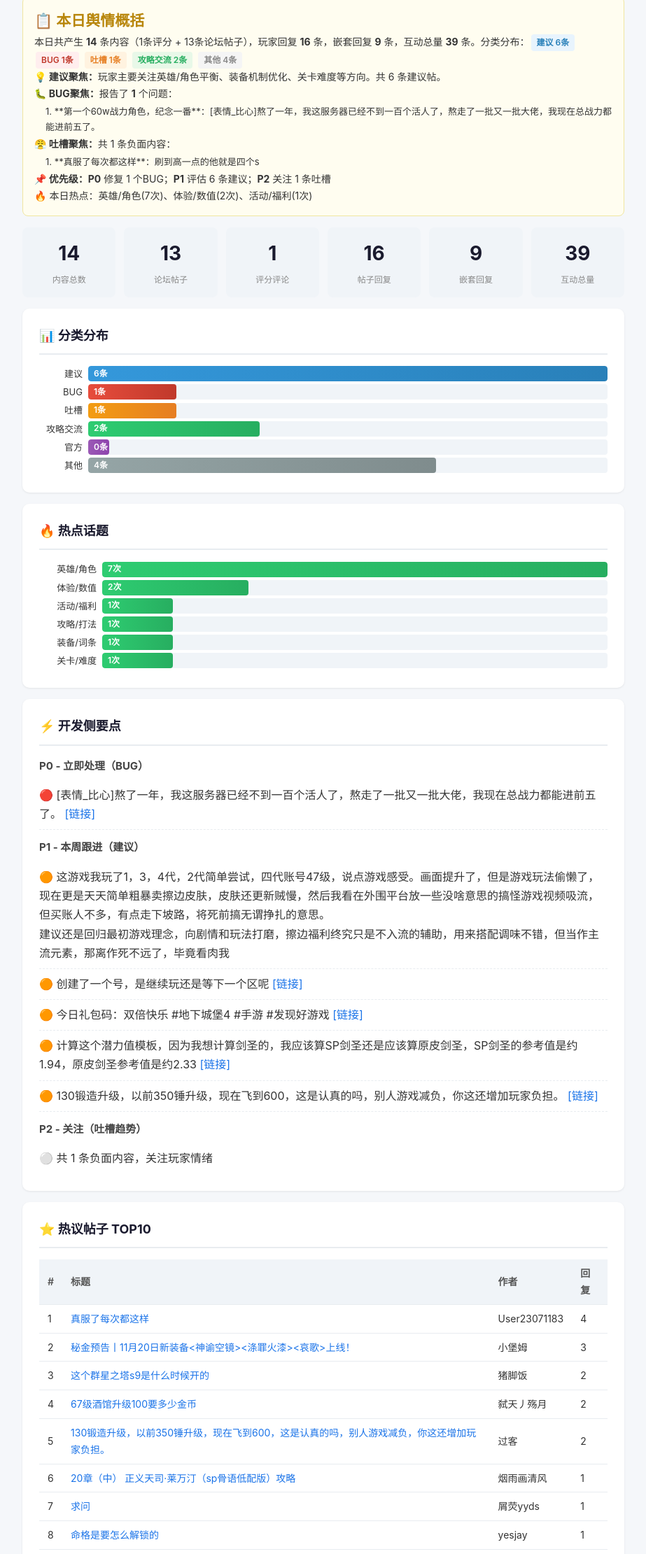
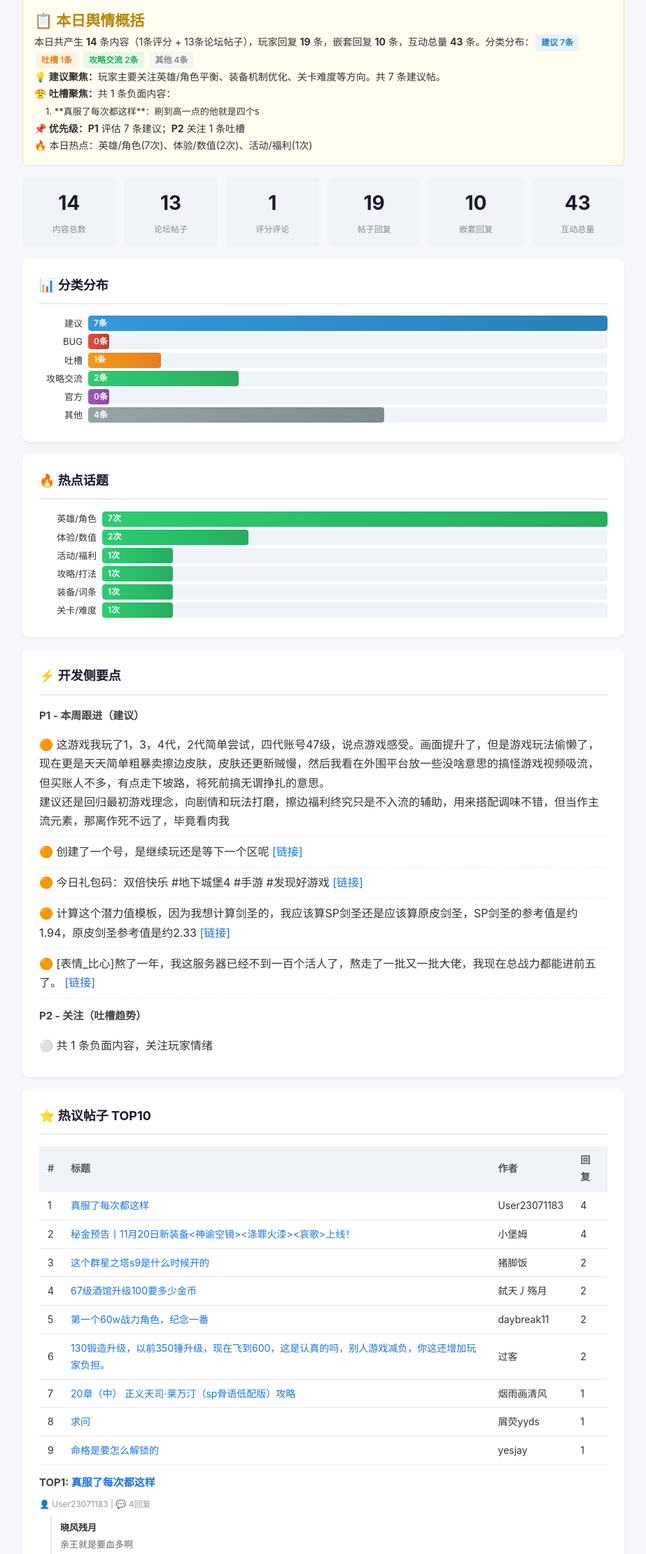
Before and after one commit to linyy663/dungeon4-monitor, a plain HTML site: page daily/index.html in a window 1280 px wide. Shown: the part 205-2426 px from the top of the page at 70% size, without its empty margins (178-1101 px from the left). Drawn offline with Linux system fonts and the light colour scheme.

Commit message:
deploy: b9482d4f5768ad2b2b747aeeb1f51fa1face301c

```diff
--- a/daily/index.html
+++ b/daily/index.html
@@ -66,33 +66,31 @@ a:hover{text-decoration:underline}
 <div class="container">
 <div class="header" style="background:linear-gradient(135deg,#0f3460,#16213e)">
 <h1>地下城堡4 TapTap 舆情日报</h1>
-<div class="meta">📅 2026-11-18 &nbsp;|&nbsp; 🕐 生成: 2026-11-19 02:01 &nbsp;|&nbsp; 📡 数据来源: TapTap</div>
+<div class="meta">📅 2026-11-18 &nbsp;|&nbsp; 🕐 生成: 2026-11-19 05:55 &nbsp;|&nbsp; 📡 数据来源: TapTap</div>
 </div>
 <div class="summary-box"><h2>📋 本日舆情概括</h2>
-<p>本日共产生 <strong>14</strong> 条内容（1条评分 + 13条论坛帖子），玩家回复 <strong>16</strong> 条，嵌套回复 <strong>9</strong> 条，互动总量 <strong>39</strong> 条。分类分布：<span class="tag tag-suggest">建议 6条</span> <span class="tag tag-bug">BUG 1条</span> <span class="tag tag-complain">吐槽 1条</span> <span class="tag tag-guide">攻略交流 2条</span> <span class="tag tag-other">其他 4条</span></p>
-<p><strong>💡 建议聚焦：</strong>玩家主要关注英雄/角色平衡、装备机制优化、关卡难度等方向。共 6 条建议帖。</p>
-<p><strong>🐛 BUG聚焦：</strong>报告了 <strong>1</strong> 个问题：</p>
-<p style="margin:2px 0 2px 16px;font-size:13px">1. **第一个60w战力角色，纪念一番**：[表情_比心]熬了一年，我这服务器已经不到一百个活人了，熬走了一批又一批大佬，我现在总战力都能进前五了。</p>
+<p>本日共产生 <strong>14</strong> 条内容（1条评分 + 13条论坛帖子），玩家回复 <strong>19</strong> 条，嵌套回复 <strong>10</strong> 条，互动总量 <strong>43</strong> 条。分类分布：<span class="tag tag-suggest">建议 7条</span> <span class="tag tag-complain">吐槽 1条</span> <span class="tag tag-guide">攻略交流 2条</span> <span class="tag tag-other">其他 4条</span></p>
+<p><strong>💡 建议聚焦：</strong>玩家主要关注英雄/角色平衡、装备机制优化、关卡难度等方向。共 7 条建议帖。</p>
 <p><strong>😤 吐槽聚焦：</strong>共 1 条负面内容：</p>
 <p style="margin:2px 0 2px 16px;font-size:13px">1. **真服了每次都这样**：刷到高一点的他就是四个s</p>
-<p><strong>📌 优先级：</strong><strong>P0</strong> 修复 1 个BUG；<strong>P1</strong> 评估 6 条建议；<strong>P2</strong> 关注 1 条吐槽</p>
+<p><strong>📌 优先级：</strong><strong>P1</strong> 评估 7 条建议；<strong>P2</strong> 关注 1 条吐槽</p>
 <p>🔥 本日热点：英雄/角色(7次)、体验/数值(2次)、活动/福利(1次)</p>
 </div>
 <div class="stats-grid">
 <div class="stat-box"><div class="num">14</div><div class="label">内容总数</div></div>
 <div class="stat-box"><div class="num">13</div><div class="label">论坛帖子</div></div>
 <div class="stat-box"><div class="num">1</div><div class="label">评分评论</div></div>
-<div class="stat-box"><div class="num">16</div><div class="label">帖子回复</div></div>
-<div class="stat-box"><div class="num">9</div><div class="label">嵌套回复</div></div>
-<div class="stat-box"><div class="num">39</div><div class="label">互动总量</div></div>
+<div class="stat-box"><div class="num">19</div><div class="label">帖子回复</div></div>
+<div class="stat-box"><div class="num">10</div><div class="label">嵌套回复</div></div>
+<div class="stat-box"><div class="num">43</div><div class="label">互动总量</div></div>
 </div>
 <div class="card"><h2>📊 分类分布</h2>
-<div class="bar-chart"><div class="bar-label">建议</div><div class="bar-track"><div class="bar-fill bar-suggest" style="width:100%">6条</div></div></div>
-<div class="bar-chart"><div class="bar-label">BUG</div><div class="bar-track"><div class="bar-fill bar-bug" style="width:17%">1条</div></div></div>
-<div class="bar-chart"><div class="bar-label">吐槽</div><div class="bar-track"><div class="bar-fill bar-complain" style="width:17%">1条</div></div></div>
-<div class="bar-chart"><div class="bar-label">攻略交流</div><div class="bar-track"><div class="bar-fill bar-guide" style="width:33%">2条</div></div></div>
+<div class="bar-chart"><div class="bar-label">建议</div><div class="bar-track"><div class="bar-fill bar-suggest" style="width:100%">7条</div></div></div>
+<div class="bar-chart"><div class="bar-label">BUG</div><div class="bar-track"><div class="bar-fill bar-bug" style="width:0%">0条</div></div></div>
+<div class="bar-chart"><div class="bar-label">吐槽</div><div class="bar-track"><div class="bar-fill bar-complain" style="width:14%">1条</div></div></div>
+<div class="bar-chart"><div class="bar-label">攻略交流</div><div class="bar-track"><div class="bar-fill bar-guide" style="width:29%">2条</div></div></div>
 <div class="bar-chart"><div class="bar-label">官方</div><div class="bar-track"><div class="bar-fill bar-official" style="width:0%">0条</div></div></div>
-<div class="bar-chart"><div class="bar-label">其他</div><div class="bar-track"><div class="bar-fill bar-other" style="width:67%">4条</div></div></div>
+<div class="bar-chart"><div class="bar-label">其他</div><div class="bar-track"><div class="bar-fill bar-other" style="width:57%">4条</div></div></div>
 </div>
 <div class="card"><h2>🔥 热点话题</h2>
 <div class="bar-chart"><div class="bar-label" style="width:90px">英雄/角色</div><div class="bar-track"><div class="bar-fill bar-guide" style="width:100%">7次</div></div></div>
@@ -103,10 +101,6 @@ a:hover{text-decoration:underline}
 <div class="bar-chart"><div class="bar-label" style="width:90px">关卡/难度</div><div class="bar-track"><div class="bar-fill bar-guide" style="width:14%">1次</div></div></div>
 </div>
 <div class="card"><h2>⚡ 开发侧要点</h2>
-<h3 class="p0">P0 - 立即处理（BUG）</h3>
-<div class="priority-item">🔴 [表情_比心]熬了一年，我这服务器已经不到一百个活人了，熬走了一批又一批大佬，我现在总战力都能进前五了。
- <a href="https://www.taptap.cn/moment/872136085163999379" target="_blank">[链接]</a>
-</div>
 <h3 class="p1">P1 - 本周跟进（建议）</h3>
 <div class="priority-item">🟠 这游戏我玩了1，3，4代，2代简单尝试，四代账号47级，说点游戏感受。画面提升了，但是游戏玩法偷懒了，现在更是天天简单粗暴卖擦边皮肤，皮肤还更新贼慢，然后我看在外围平台放一些没啥意思的搞怪游戏视频吸流，但买账人不多，有点走下坡路，将死前搞无谓挣扎的意思。<br />建议还是回归最初游戏理念，向剧情和玩法打磨，擦边福利终究只是不入流的辅助，用来搭配调味不错，但当作主流元素，那离作死不远了，毕竟看肉我
 </div>
@@ -120,21 +114,22 @@ a:hover{text-decoration:underline}
 <div class="priority-item">🟠 计算这个潜力值模板，因为我想计算剑圣的，我应该算SP剑圣还是应该算原皮剑圣，SP剑圣的参考值是约1.94，原皮剑圣参考值是约2.33
  <a href="https://www.taptap.cn/moment/872138339065530261" target="_blank">[链接]</a>
 </div>
-<div class="priority-item">🟠 130锻造升级，以前350锤升级，现在飞到600，这是认真的吗，别人游戏减负，你这还增加玩家负担。
- <a href="https://www.taptap.cn/moment/872082038587395063" target="_blank">[链接]</a>
+<div class="priority-item">🟠 [表情_比心]熬了一年，我这服务器已经不到一百个活人了，熬走了一批又一批大佬，我现在总战力都能进前五了。
+ <a href="https://www.taptap.cn/moment/872136085163999379" target="_blank">[链接]</a>
 </div>
 <h3 class="p2">P2 - 关注（吐槽趋势）</h3>
 <div class="priority-item">⚪ 共 1 条负面内容，关注玩家情绪</div>
 </div>
 <div class="card"><h2>⭐ 热议帖子 TOP10</h2><table><tr><th>#</th><th>标题</th><th>作者</th><th>回复</th></tr>
 <tr><td>1</td><td><a href="https://www.taptap.cn/moment/872265539664218458" target="_blank">真服了每次都这样</a></td><td>User23071183</td><td>4</td></tr>
-<tr><td>2</td><td><a href="https://www.taptap.cn/moment/872189737346007659" target="_blank">秘金预告丨11月20日新装备<神谕空镜><涤罪火漆><哀歌>上线！</a></td><td>小堡姆</td><td>3</td></tr>
+<tr><td>2</td><td><a href="https://www.taptap.cn/moment/872189737346007659" target="_blank">秘金预告丨11月20日新装备<神谕空镜><涤罪火漆><哀歌>上线！</a></td><td>小堡姆</td><td>4</td></tr>
 <tr><td>3</td><td><a href="https://www.taptap.cn/moment/872250269268705402" target="_blank">这个群星之塔s9是什么时候开的</a></td><td>猪脚饭</td><td>2</td></tr>
 <tr><td>4</td><td><a href="https://www.taptap.cn/moment/872228285084338482" target="_blank">67级酒馆升级100要多少金币</a></td><td>弑天丿殇月</td><td>2</td></tr>
-<tr><td>5</td><td><a href="https://www.taptap.cn/moment/872082038587395063" target="_blank">130锻造升级，以前350锤升级，现在飞到600，这是认真的吗，别人游戏减负，你这还增加玩家负担。</a></td><td>过客</td><td>2</td></tr>
-<tr><td>6</td><td><a href="https://www.taptap.cn/moment/872219361866157779" target="_blank">20章（中） 正义天司·莱万汀（sp骨语低配版）攻略</a></td><td>烟雨画清风</td><td>1</td></tr>
-<tr><td>7</td><td><a href="https://www.taptap.cn/moment/872138339065530261" target="_blank">求问</a></td><td>屑荧yyds</td><td>1</td></tr>
-<tr><td>8</td><td><a href="https://www.taptap.cn/moment/872138142495278961" target="_blank">命格是要怎么解锁的</a></td><td>yesjay</td><td>1</td></tr>
+<tr><td>5</td><td><a href="https://www.taptap.cn/moment/872136085163999379" target="_blank">第一个60w战力角色，纪念一番</a></td><td>daybreak11</td><td>2</td></tr>
+<tr><td>6</td><td><a href="https://www.taptap.cn/moment/872082038587395063" target="_blank">130锻造升级，以前350锤升级，现在飞到600，这是认真的吗，别人游戏减负，你这还增加玩家负担。</a></td><td>过客</td><td>2</td></tr>
+<tr><td>7</td><td><a href="https://www.taptap.cn/moment/872219361866157779" target="_blank">20章（中） 正义天司·莱万汀（sp骨语低配版）攻略</a></td><td>烟雨画清风</td><td>1</td></tr>
+<tr><td>8</td><td><a href="https://www.taptap.cn/moment/872138339065530261" target="_blank">求问</a></td><td>屑荧yyds</td><td>1</td></tr>
+<tr><td>9</td><td><a href="https://www.taptap.cn/moment/872138142495278961" target="_blank">命格是要怎么解锁的</a></td><td>yesjay</td><td>1</td></tr>
 </table>
 <h3>TOP1: <a href="https://www.taptap.cn/moment/872265539664218458" target="_blank">真服了每次都这样</a></h3>
 <div class="item-meta">👤 User23071183  |  💬 4回复</div>
@@ -145,14 +140,12 @@ a:hover{text-decoration:underline}
 <div class="comment-thread"><div class="comment-user">your41</div><div class="comment-text">亲王要高耐，亲王靠威力打输出的敏捷无所谓</div>
 </div>
 <h3>TOP2: <a href="https://www.taptap.cn/moment/872189737346007659" target="_blank">秘金预告丨11月20日新装备<神谕空镜><涤罪火漆><哀歌>上线！</a></h3>
-<div class="item-meta">👤 小堡姆  |  💬 3回复</div>
+<div class="item-meta">👤 小堡姆  |  💬 4回复</div>
+<div class="comment-thread"><div class="comment-user">九耀</div><div class="comment-text">这啥啊？生怕噶不了是吧？</div>
+</div>
 <div class="comment-thread"><div class="comment-user">无心思量</div><div class="comment-text">这饰品 超越萃合了。。都是刷伤害的</div>
 </div>
 <div class="comment-thread"><div class="comment-user">牧岭</div><div class="comment-text">火漆搭配回血手套有点玩法勒</div>
-</div>
-<div class="comment-thread"><div class="comment-user">大王叫我来巡山</div><div class="comment-text">第一，感觉弩和物理饰品有点强啊[表情_斜眼笑]</div>
-<div class="comment-thread"><div class="comment-user">↳ 消磨无聊时光</div><div class="comment-text">这弩没你想的那么强，只有不带奶+亵渎戒指，的环境才行，要不然就一白板。</div></div>
-<div class="comment-thread"><div class="comment-user">↳ 茶如人生</div><div class="comment-text">弩是矮子用的</div></div>
 </div>
 <h3>TOP3: <a href="https://www.taptap.cn/moment/872250269268705402" target="_blank">这个群星之塔s9是什么时候开的</a></h3>
 <div class="item-meta">👤 猪脚饭  |  💬 2回复</div>
@@ -169,15 +162,15 @@ a:hover{text-decoration:underline}
 <div class="item-row"><span class="tag tag-suggest">建议</span> <span class="item-title"><a href="https://www.taptap.cn/moment/872250269268705402" target="_blank">2. 这个群星之塔s9是什么时候开的</a></span> <span class="item-meta">👤 猪脚饭  💬 2回复</span></div>
 <div class="item-row"><span class="tag tag-guide">攻略交流</span> <span class="item-title"><a href="https://www.taptap.cn/moment/872228285084338482" target="_blank">3. 67级酒馆升级100要多少金币</a></span> <span class="item-meta">👤 弑天丿殇月  💬 2回复</span></div>
 <div class="item-row"><span class="tag tag-guide">攻略交流</span> <span class="item-title"><a href="https://www.taptap.cn/moment/872219361866157779" target="_blank">4. 20章（中） 正义天司·莱万汀（sp骨语低配版）攻略</a></span> <span class="item-meta">👤 烟雨画清风  💬 1回复</span></div>
-<div class="item-row"><span class="tag tag-suggest">建议</span> <span class="item-title"><a href="https://www.taptap.cn/moment/872189737346007659" target="_blank">5. 秘金预告丨11月20日新装备<神谕空镜><涤罪火漆><哀歌>上线！</a></span> <span class="item-meta">👤 小堡姆  💬 3回复</span></div>
+<div class="item-row"><span class="tag tag-suggest">建议</span> <span class="item-title"><a href="https://www.taptap.cn/moment/872189737346007659" target="_blank">5. 秘金预告丨11月20日新装备<神谕空镜><涤罪火漆><哀歌>上线！</a></span> <span class="item-meta">👤 小堡姆  💬 4回复</span></div>
 <div class="item-row"><span class="tag tag-other">其他</span> <span class="item-title"><a href="https://www.taptap.cn/moment/872175757890159840" target="_blank">6. 官服1499招人啦，欢迎大家来申请</a></span> <span class="item-meta">👤 手机用户41258553  💬 0回复</span></div>
 <div class="item-row"><span class="tag tag-other">其他</span> <span class="item-title"><a href="https://www.taptap.cn/moment/872155455370038086" target="_blank">7. 这居然过了</a></span> <span class="item-meta">👤 User23071183  💬 0回复</span></div>
 <div class="item-row"><span class="tag tag-suggest">建议</span> <span class="item-title"><a href="https://www.taptap.cn/moment/872138339065530261" target="_blank">8. 求问</a></span> <span class="item-meta">👤 屑荧yyds  💬 1回复</span></div>
 <div class="item-row"><span class="tag tag-other">其他</span> <span class="item-title"><a href="https://www.taptap.cn/moment/872138142495278961" target="_blank">9. 命格是要怎么解锁的</a></span> <span class="item-meta">👤 yesjay  💬 1回复</span></div>
-<div class="item-row"><span class="tag tag-bug">BUG</span> <span class="item-title"><a href="https://www.taptap.cn/moment/872136085163999379" target="_blank">10. 第一个60w战力角色，纪念一番</a></span> <span class="item-meta">👤 daybreak11  💬 0回复</span></div>
+<div class="item-row"><span class="tag tag-suggest">建议</span> <span class="item-title"><a href="https://www.taptap.cn/moment/872136085163999379" target="_blank">10. 第一个60w战力角色，纪念一番</a></span> <span class="item-meta">👤 daybreak11  💬 2回复</span></div>
 <div class="item-row"><span class="tag tag-other">其他</span> <span class="item-title"><a href="https://www.taptap.cn/moment/872133267048892565" target="_blank">11. 灯塔服 诗与远方 继续收人</a></span> <span class="item-meta">👤 鲜柿子  💬 0回复</span></div>
 <div class="item-row"><span class="tag tag-suggest">建议</span> <span class="item-title"><a href="https://www.taptap.cn/moment/872082038587395063" target="_blank">12. 130锻造升级，以前350锤升级，现在飞到600，这是认真的吗，别人游戏减负，你这还增加玩家负担。</a></span> <span class="item-meta">👤 过客  💬 2回复</span></div>
 <div class="item-row"><span class="tag tag-suggest">建议</span> <span class="item-title"><a href="https://www.taptap.cn/moment/871973982029481549" target="_blank">13. 王傀 夜莺主c</a></span> <span class="item-meta">👤 半醉  💬 0回复</span></div>
 </div>
-<div class="footer">日报由 TapTap 舆情监控系统自动生成 | 2026-11-18 | 2026-11-19 02:01</div>
+<div class="footer">日报由 TapTap 舆情监控系统自动生成 | 2026-11-18 | 2026-11-19 05:55</div>
 </div></body></html>
```
Also changed, not shown: dungeon4/daily/index.html (+26 -33 lines), index.html (+1 -1 lines).
